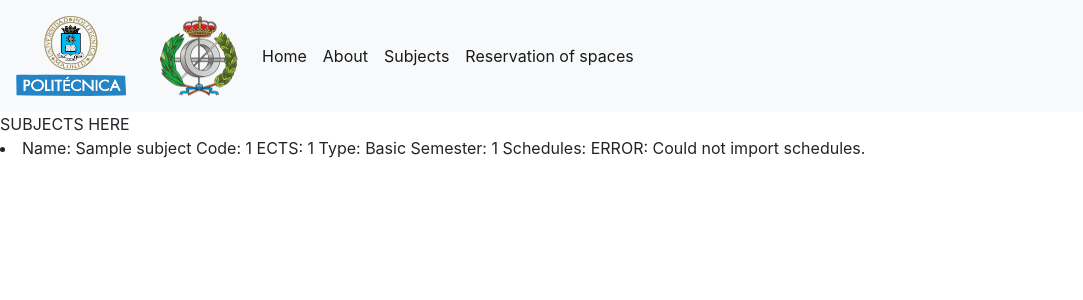
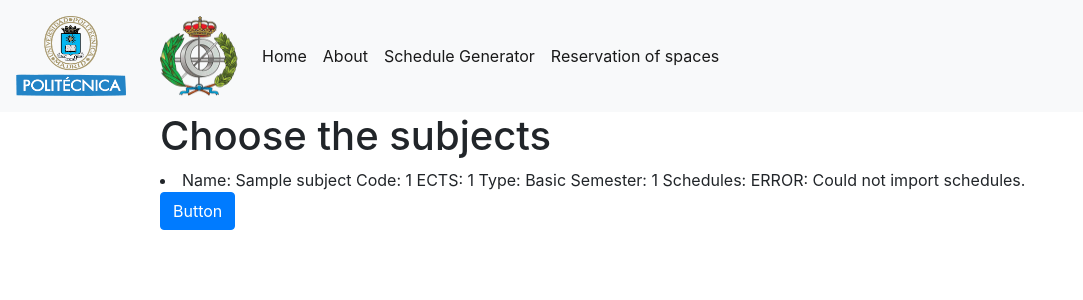
Before and after one commit to VictorNS69/Horarios-ETSIINF-UPM-18-19, a Django app: template ScheduleGenerator/templates/ScheduleGenerator/select_subjects.html in a window 1280 px wide. Shown: the top 300 px of the page, without its empty margins (0-1083 px from the left). Run offline with Django 3.2, Linux system fonts and the light colour scheme; the template is opened without the code that fills it: values that come from a table or form of the project are taken from there, others are empty; tables that the repository leaves empty hold one stand-in row (values such as "Sample post"); some libraries are stand-ins or nearby versions.

Commit message:
fixed wrong url

```diff
--- a/ScheduleGenerator/templates/ScheduleGenerator/base.html
+++ b/ScheduleGenerator/templates/ScheduleGenerator/base.html
@@ -34,7 +34,7 @@
                 <a class="nav-link" href="{% url 'about' %}">About</a>
             </li>
             <li class="nav-item active">
-                <a class="nav-link" href="{% url 'subjects' %}">Subjects</a>
+                <a class="nav-link" href="{% url 'schedule_generator' %}">Schedule Generator</a>
             </li>
             <li class="nav-item active">
                 <a class="nav-link" href="https://www.fi.upm.es/aulas/dashboard.php?">Reservation of spaces</a>
--- a/ScheduleGenerator/templates/ScheduleGenerator/select_course.html
+++ b/ScheduleGenerator/templates/ScheduleGenerator/select_course.html
@@ -2,7 +2,7 @@
 
 
 {% block content %}
-<form action="#" method="POST" style="margin:0 auto;width:75%;text-align:left">
+<form action="" method="POST" style="margin:0 auto;width:75%;text-align:left">
     <h1>Choose the course <span class="badge badge-secondary"></span></h1>
     {% csrf_token %}
     <input class="btn btn-primary" type="submit" value="1º" name="1º">
--- a/ScheduleGenerator/templates/ScheduleGenerator/select_subjects.html
+++ b/ScheduleGenerator/templates/ScheduleGenerator/select_subjects.html
@@ -2,8 +2,12 @@
 
 
 {% block content %}
-SUBJECTS HERE
-{% for s in subjects %}
+<form action="" method="POST" style="margin:0 auto;width:75%;text-align:left">
+    <h1>Choose the subjects <span class="badge badge-secondary"></span></h1>
+    {% for s in subjects %}
     <li>{{ s.info }}</li>
-{% endfor %}
+    {% endfor %}
+    {% csrf_token %}
+    <input class="btn btn-primary" type="submit" value="Button" name="Button">
+</form>
 {% endblock %}
--- a/ScheduleGenerator/urls.py
+++ b/ScheduleGenerator/urls.py
@@ -19,6 +19,6 @@ from . import views
 
 urlpatterns = [
     path('', views.homepage, name="home"),
-    path('subjects/', views.select_course, name="subjects"),
+    path('ScheduleGenerator/', views.select_course, name="schedule_generator"),
     path('about/', views.about, name="about"),
 ]
--- a/ScheduleGenerator/views.py
+++ b/ScheduleGenerator/views.py
@@ -8,6 +8,7 @@ def select_course(request):
         f1 = Subject.objects.filter(semester="1")
         f2 = Subject.objects.filter(semester="2")
         subjects = f1.union(f2).order_by("semester")
+        select_subjects(request)
         return render(request, 'ScheduleGenerator/select_subjects.html', {'subjects': subjects})
 
     if request.POST.get("2º"):
@@ -30,7 +31,6 @@ def select_course(request):
 
     if request.POST.get("Optional"):
         subjects = Subject.objects.filter(type="Optional")
-        print(subjects)
         return render(request, 'ScheduleGenerator/select_subjects.html', {'subjects': subjects})
 
     return render(request, "ScheduleGenerator/select_course.html")
@@ -45,4 +45,5 @@ def about(request):
 
 
 def select_subjects(request):
+    print("im here")
     return render(request, "ScheduleGenerator/select_subjects.html")
```
